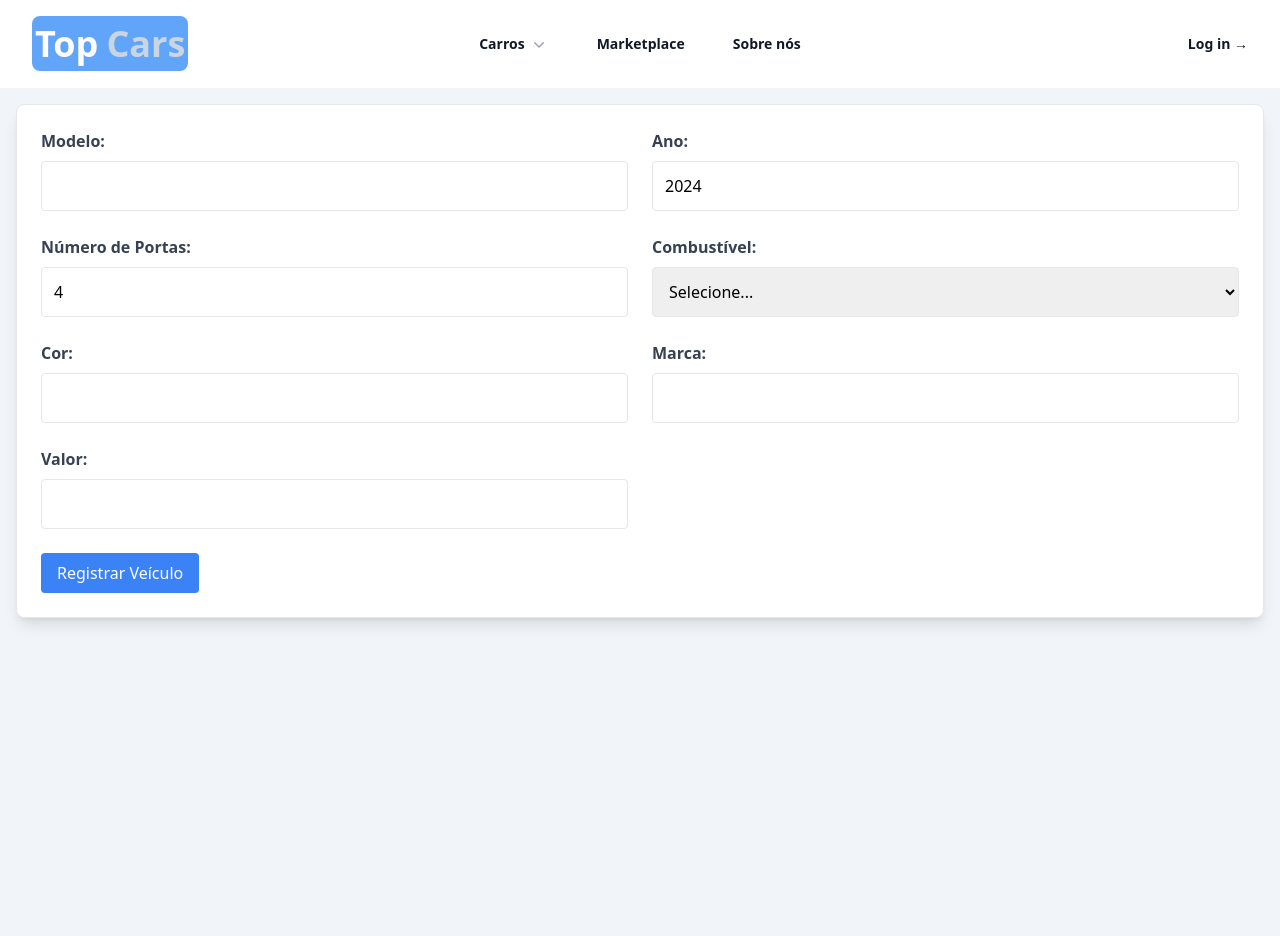
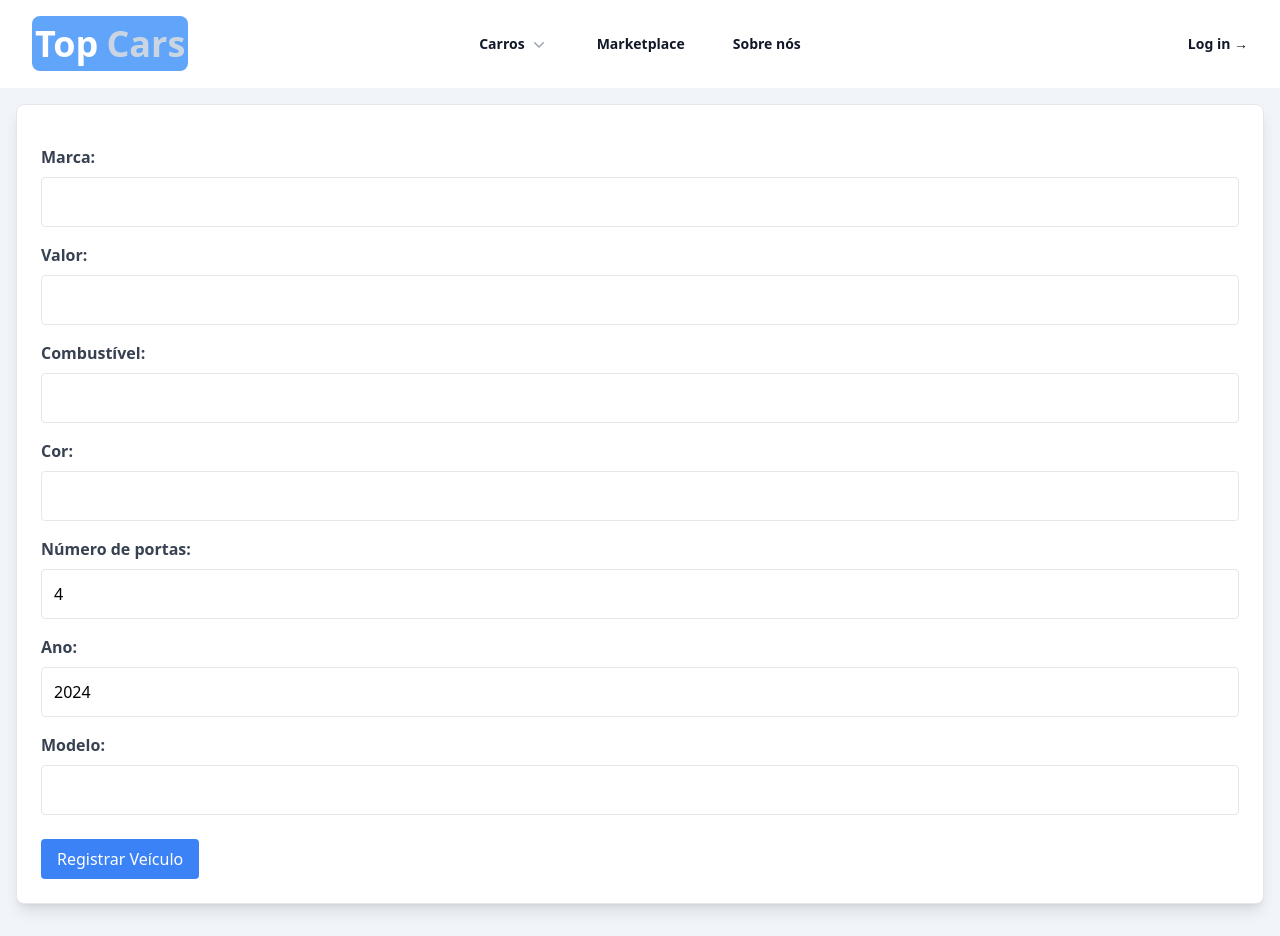
Before and after one commit to igor-montezuma-dev/top-cars, a React (Vite) app: page /register in a window 1280 px wide. Before the commit the page ends 800 px from the top, so only its background shows below. Built offline with nearby package versions, Linux system fonts and the light colour scheme.

Commit message:
feat: Add car registration

```diff
--- a/package.json
+++ b/package.json
@@ -18,8 +18,9 @@
     "react-hook-form": "^7.46.1",
     "react-icons": "^4.11.0",
     "react-router-dom": "^6.16.0",
+    "react-toastify": "^10.0.5",
     "sort-by": "^1.2.0",
-    "zod": "^3.22.2"
+    "zod": "^3.23.8"
   },
   "devDependencies": {
     "@types/react": "^18.3.3",
--- /dev/null
+++ b/src/components/input-field/index.tsx
@@ -0,0 +1,22 @@
+const InputField: React.FC<{
+  label: string;
+  name: string;
+  type: string;
+  value: string | number;
+  onChange: (e: React.ChangeEvent<HTMLInputElement>) => void;
+  errorMessage: string | null;
+}> = ({ label, name, type, value, onChange, errorMessage }) => (
+  <div className="mt-4">
+    <label className="block mb-2 font-semibold text-gray-700">{label}:</label>
+    <input
+      type={type}
+      name={name}
+      value={value}
+      onChange={onChange}
+      className="w-full p-3 border rounded focus:outline-none focus:ring-2 focus:ring-blue-500"
+    />
+    {errorMessage && <p className="text-red-500">{errorMessage}</p>}
+  </div>
+);
+
+export default InputField;
--- a/src/components/register-car-form/index.tsx
+++ b/src/components/register-car-form/index.tsx
@@ -1,4 +1,9 @@
 import React, { useState } from "react";
+import { ToastContainer, toast } from "react-toastify";
+import "react-toastify/dist/ReactToastify.css";
+import { z } from "zod";
+import vehicleSchema from "../../schemas/vehicle-schema";
+import InputField from "../input-field";
 
 interface Vehicle {
   id: number;
@@ -32,25 +37,36 @@ const VehicleForm: React.FC<VehicleFormProps> = ({
     valor: 0,
     brand: "",
   });
+  const [validationErrors, setValidationErrors] = useState<z.ZodIssue[]>([]);
 
-  const handleChange = (
-    e: React.ChangeEvent<HTMLInputElement | HTMLSelectElement>
-  ) => {
+  const handleChange = (e: React.ChangeEvent<HTMLInputElement>) => {
     const { name, value } = e.target;
     setNewVehicle((prevState) => ({
       ...prevState,
-      [name]: value,
+      [name]:
+        name === "valor" || name === "num_portas" || name === "ano"
+          ? parseInt(value, 10)
+          : value,
     }));
   };
 
   const handleSubmit = (e: React.FormEvent<HTMLFormElement>) => {
     e.preventDefault();
+    try {
+      const validatedVehicle = vehicleSchema.parse(newVehicle);
       const vehicleToAdd = {
-      ...newVehicle,
+        ...validatedVehicle,
         id: nextVehicleId,
         timestamp_cadastro: Date.now(),
       } as Vehicle;
+
+      const storedVehicles = localStorage.getItem("vehicles");
+      const vehicles = storedVehicles ? JSON.parse(storedVehicles) : [];
+      vehicles.push(vehicleToAdd);
+      localStorage.setItem("vehicles", JSON.stringify(vehicles));
+
       onAddVehicle(vehicleToAdd);
+
       setNewVehicle({
         modelo_id: 0,
         ano: new Date().getFullYear(),
@@ -61,107 +77,85 @@ const VehicleForm: React.FC<VehicleFormProps> = ({
         valor: 0,
         brand: "",
       });
+
+      toast.success("Veículo cadastrado com sucesso!");
+
+      setValidationErrors([]);
+    } catch (error) {
+      if (error instanceof z.ZodError) {
+        setValidationErrors(error.errors);
+      }
+    }
+  };
+
+  const getErrorMessage = (field: string) => {
+    const error = validationErrors.find((err) => err.path.includes(field));
+    return error ? error.message : null;
   };
 
   return (
+    <>
+      <ToastContainer />
       <form
         onSubmit={handleSubmit}
         className="mb-8 p-6 border rounded-lg shadow-lg bg-white"
       >
-      <div className="grid grid-cols-1 md:grid-cols-2 gap-6">
-        <div>
-          <label className="block mb-2 font-semibold text-gray-700">
-            Modelo:
-          </label>
-          <input
+        <InputField
+          label="Marca"
+          name="brand"
           type="text"
+          value={newVehicle.brand || ""}
+          onChange={handleChange}
+          errorMessage={getErrorMessage("brand")}
+        />
+        <InputField
+          label="Valor"
+          name="valor"
+          type="number"
+          value={newVehicle.valor || ""}
+          onChange={handleChange}
+          errorMessage={getErrorMessage("valor")}
+        />
+        <InputField
+          label="Combustível"
+          name="combustivel"
+          type="text"
+          value={newVehicle.combustivel || ""}
+          onChange={handleChange}
+          errorMessage={getErrorMessage("combustivel")}
+        />
+        <InputField
+          label="Cor"
+          name="cor"
+          type="text"
+          value={newVehicle.cor || ""}
+          onChange={handleChange}
+          errorMessage={getErrorMessage("cor")}
+        />
+        <InputField
+          label="Número de portas"
+          name="num_portas"
+          type="number"
+          value={newVehicle.num_portas || ""}
+          onChange={handleChange}
+          errorMessage={getErrorMessage("num_portas")}
+        />
+        <InputField
+          label="Ano"
+          name="ano"
+          type="number"
+          value={newVehicle.ano || ""}
+          onChange={handleChange}
+          errorMessage={getErrorMessage("ano")}
+        />
+        <InputField
+          label="Modelo"
           name="nome_modelo"
+          type="text"
           value={newVehicle.nome_modelo || ""}
           onChange={handleChange}
-            className="w-full p-3 border rounded focus:outline-none focus:ring-2 focus:ring-blue-500"
-            required
+          errorMessage={getErrorMessage("nome_modelo")}
         />
-        </div>
-        <div>
-          <label className="block mb-2 font-semibold text-gray-700">Ano:</label>
-          <input
-            type="number"
-            name="ano"
-            value={newVehicle.ano || ""}
-            onChange={handleChange}
-            className="w-full p-3 border rounded focus:outline-none focus:ring-2 focus:ring-blue-500"
-            required
-          />
-        </div>
-        <div>
-          <label className="block mb-2 font-semibold text-gray-700">
-            Número de Portas:
-          </label>
-          <input
-            type="number"
-            name="num_portas"
-            value={newVehicle.num_portas || ""}
-            onChange={handleChange}
-            className="w-full p-3 border rounded focus:outline-none focus:ring-2 focus:ring-blue-500"
-            required
-          />
-        </div>
-        <div>
-          <label className="block mb-2 font-semibold text-gray-700">
-            Combustível:
-          </label>
-          <select
-            name="combustivel"
-            value={newVehicle.combustivel || ""}
-            onChange={handleChange}
-            className="w-full p-3 border rounded focus:outline-none focus:ring-2 focus:ring-blue-500"
-            required
-          >
-            <option value="">Selecione...</option>
-            <option value="Gasolina">Gasolina</option>
-            <option value="Álcool">Álcool</option>
-            <option value="Diesel">Diesel</option>
-            <option value="Flex">Flex</option>
-          </select>
-        </div>
-        <div>
-          <label className="block mb-2 font-semibold text-gray-700">Cor:</label>
-          <input
-            type="text"
-            name="cor"
-            value={newVehicle.cor || ""}
-            onChange={handleChange}
-            className="w-full p-3 border rounded focus:outline-none focus:ring-2 focus:ring-blue-500"
-            required
-          />
-        </div>
-        <div>
-          <label className="block mb-2 font-semibold text-gray-700">
-            Marca:
-          </label>
-          <input
-            type="text"
-            name="brand"
-            value={newVehicle.brand || ""}
-            onChange={handleChange}
-            className="w-full p-3 border rounded focus:outline-none focus:ring-2 focus:ring-blue-500"
-            required
-          />
-        </div>
-        <div>
-          <label className="block mb-2 font-semibold text-gray-700">
-            Valor:
-          </label>
-          <input
-            type="number"
-            name="valor"
-            value={newVehicle.valor || ""}
-            onChange={handleChange}
-            className="w-full p-3 border rounded focus:outline-none focus:ring-2 focus:ring-blue-500"
-            required
-          />
-        </div>
-      </div>
         <button
           type="submit"
           className="mt-6 px-4 py-2 bg-blue-500 text-white rounded hover:bg-blue-600 transition"
@@ -169,6 +163,7 @@ const VehicleForm: React.FC<VehicleFormProps> = ({
           Registrar Veículo
         </button>
       </form>
+    </>
   );
 };
 
--- /dev/null
+++ b/src/schemas/vehicle-schema.ts
@@ -0,0 +1,19 @@
+import { z } from "zod";
+
+const vehicleSchema = z.object({
+  brand: z.string().min(1, "A marca é obrigatória."),
+  valor: z.number().min(1, "O valor deve ser maior que 0."),
+  combustivel: z.string().min(1, "O combustível é obrigatório."),
+  cor: z.string().min(1, "A cor é obrigatória."),
+  num_portas: z
+    .number()
+    .min(2, "O número de portas deve ser pelo menos 2.")
+    .max(4, "O número de portas deve ser no máximo 4."),
+  ano: z
+    .number()
+    .min(1970, "O ano deve ser após 1970.")
+    .max(new Date().getFullYear(), "O ano não pode ser no futuro."),
+  nome_modelo: z.string().min(1, "O modelo é obrigatório."),
+});
+
+export default vehicleSchema;
```
Also changed, not shown: 1 other file (tests, documents, lock files or other folders). Lines whose indentation alone changed are shown as unchanged.
